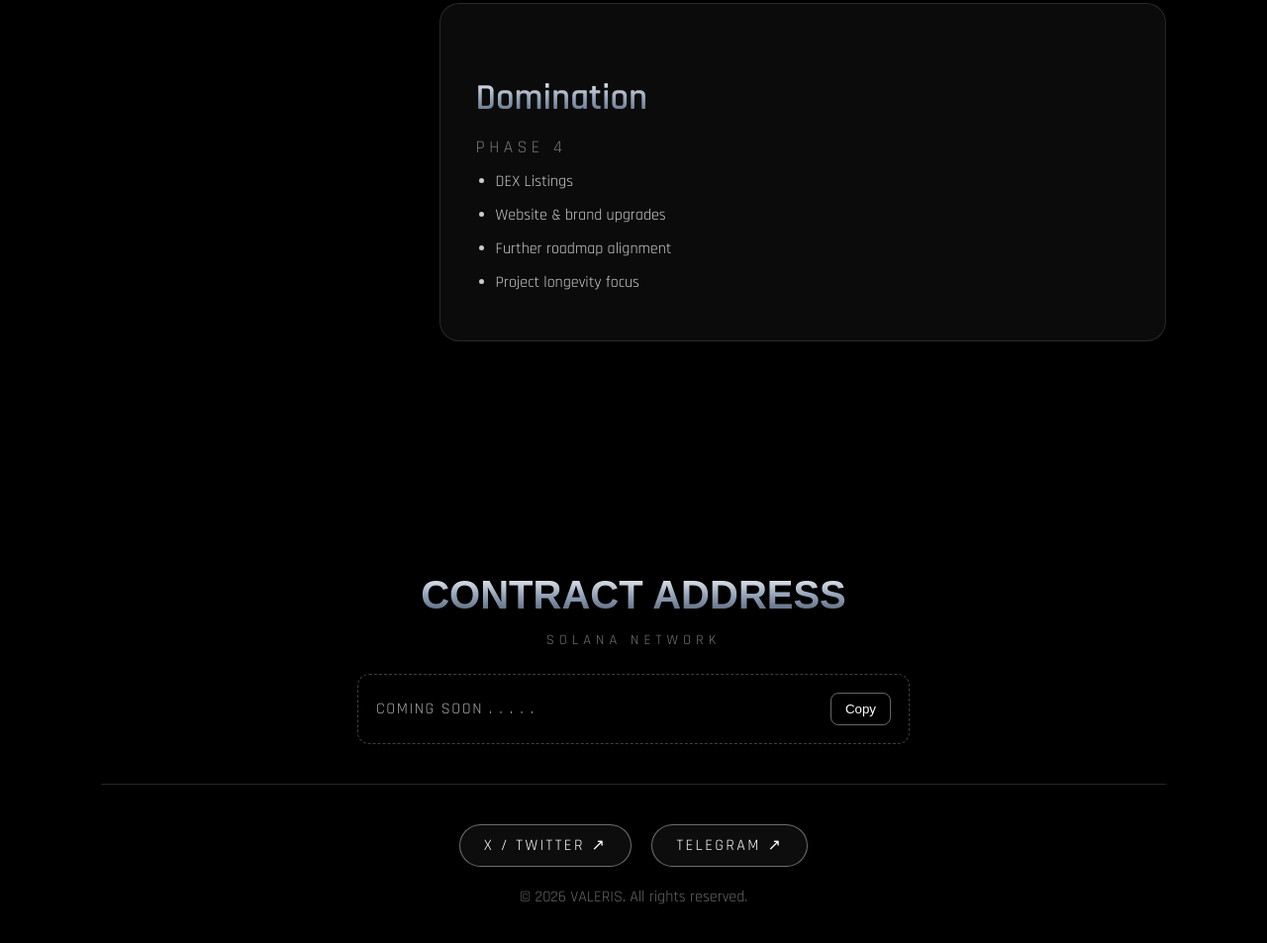
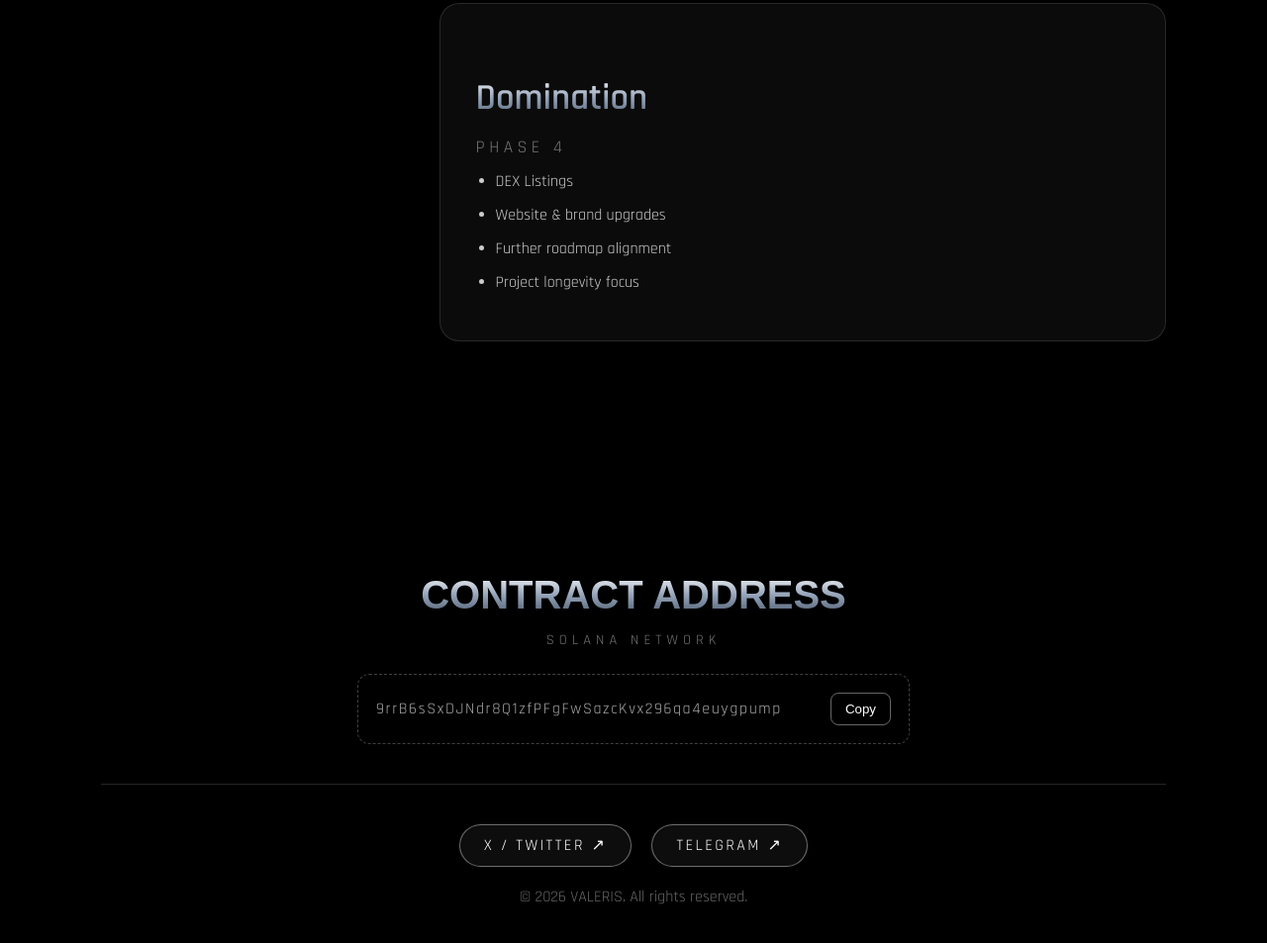
Before and after one commit to ValerisFi/ValerisFi-website, a plain HTML site: page index.html in a window 1280 px wide. Shown: the part 2472-3425 px from the top of the page at 99% size. Drawn offline with Linux system fonts and the light colour scheme; a web font is replaced by a local one.

Commit message:
Update index.html

```diff
--- a/index.html
+++ b/index.html
@@ -371,7 +371,7 @@ footer .copy-btn:hover{
 <p class="footer-network-label">Solana Network</p>
 
 <div class="contract">
-<span id="contractAddress">COMING SOON . . . . .</span>
+<span id="contractAddress">9rrB6sSxDJNdr8Q1zfPFgFwSazcKvx296qa4euygpump</span>
 <button class="copy-btn" onclick="copyCA()">Copy</button>
 </div>
 
```
